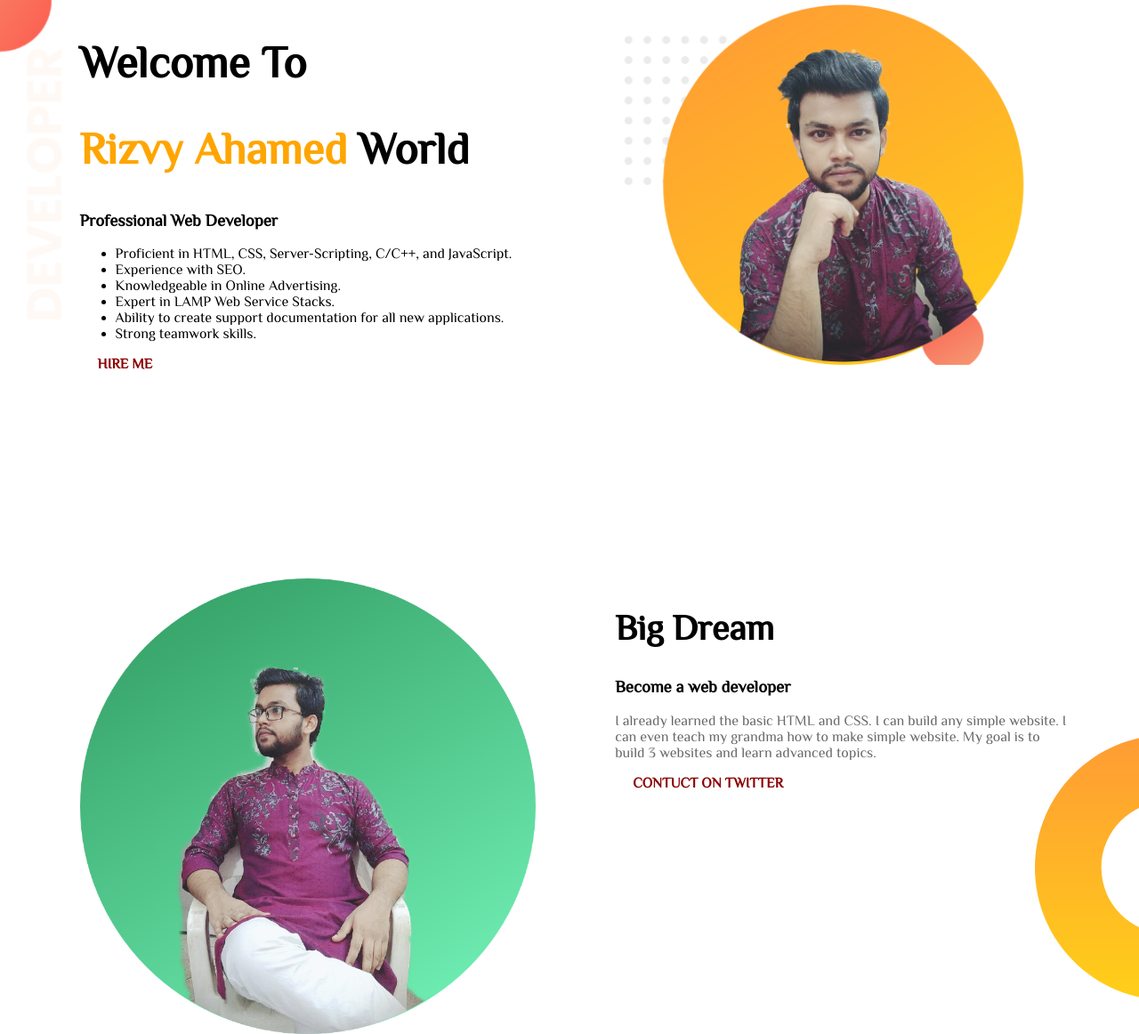
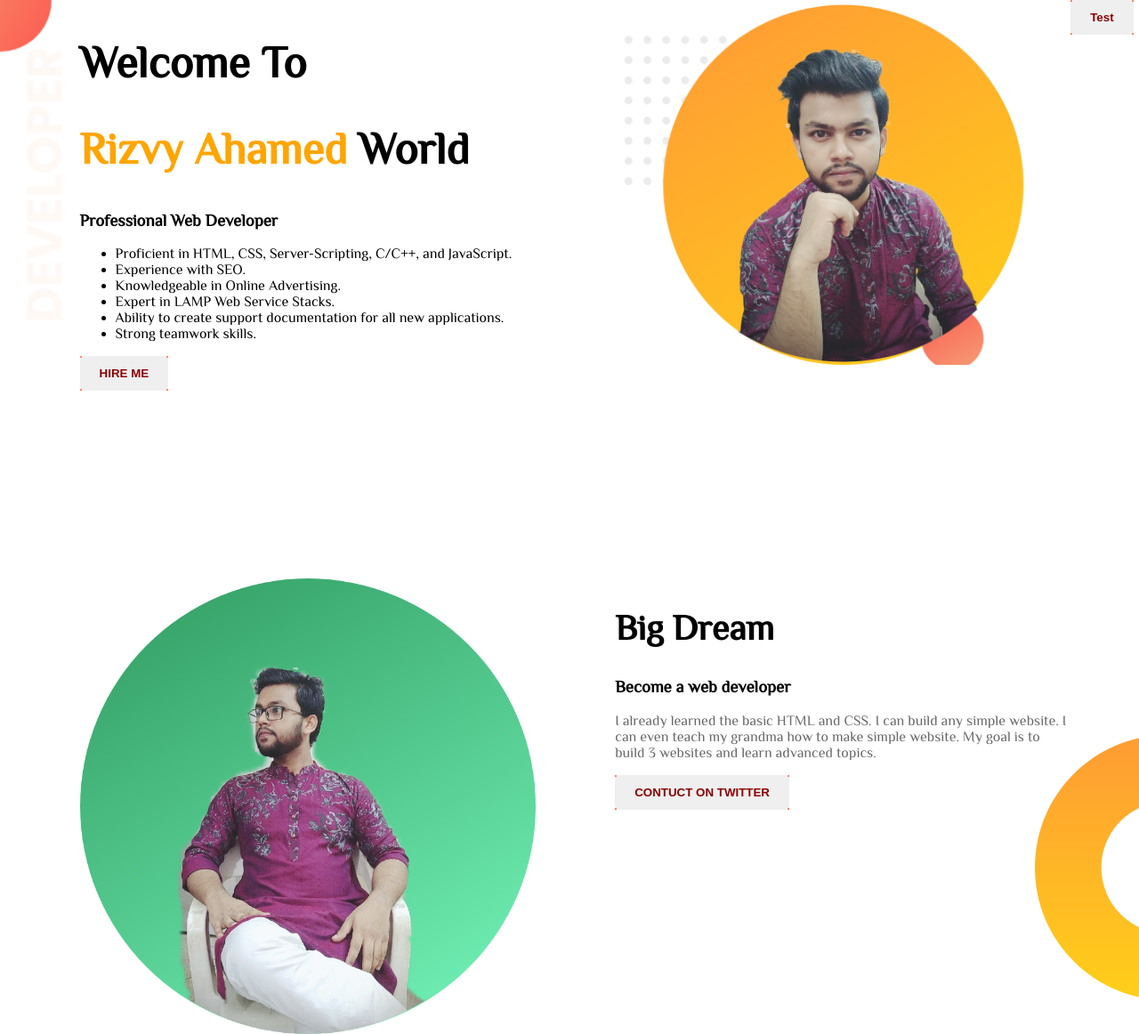
Before and after one commit to Rizvy97/web-portfolio, a plain HTML site: page index.html in a window 1280 px wide. Shown: the top 1162 px of the page at 89% size. Drawn offline with Linux system fonts and the light colour scheme.

Commit message:
whatever

```diff
--- a/index.html
+++ b/index.html
@@ -23,11 +23,12 @@
             <li>Strong teamwork skills.</li>
             </ul>
 
-            <a class="link-button" target="_blank" href="https://www.linkedin.com/in/rizvy-ahamed-bb4458150/">HIRE ME</a>
+            <a class="link-button" target="_blank" href="https://www.linkedin.com/in/rizvy-ahamed-bb4458150/">  <button>HIRE ME</button> </a>
         </div>
         <div class="half-width">
             <img src="image/profile1.png" alt="">
         </div>
+        <button>Test</button>
     </section>
 
 
@@ -40,7 +41,7 @@
         <h2>Big Dream</h2>
         <h3>Become a web developer</h3>
         <p>I already learned the basic HTML and CSS. I can build any simple website. I can even teach my grandma how to make simple website. My goal is to build 3 websites and learn advanced topics.</p>
-        <a class="link-button" target="_blank" href="https://twitter.com/home">CONTUCT ON TWITTER</a>
+        <a class="-button" target="_blank" href="https://twitter.com/home"> <button>CONTUCT ON TWITTER</button> </a>
     </div>
 
     </section>
--- a/style.css
+++ b/style.css
@@ -31,7 +31,7 @@ section{
         height: 500px;
         padding-bottom: 150px;
 }
-.link-button{
+button{
     text-decoration: none;
     border-image: linear-gradient(180deg,lightsalmon, tomato);
     padding:10px 20px;
@@ -61,7 +61,7 @@ section{
 }
 #baby-web{
     border-left: 7px solid;
-    border-image-slice: linear-gradient(180deg, blue, cyan);
+    border-image: linear-gradient(180deg, blue, cyan);
     border-image-slice: 1;
 }
 footer p{
```
Also changed, not shown: 1 other file.
